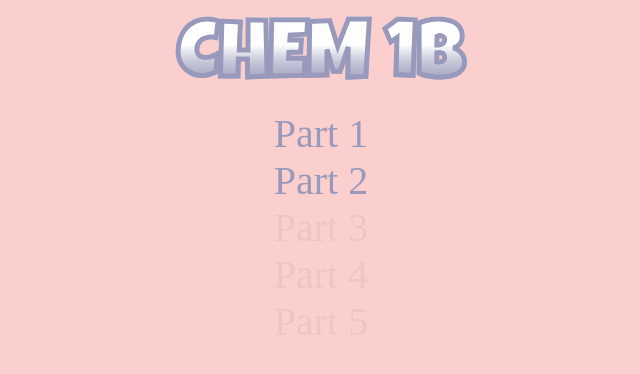
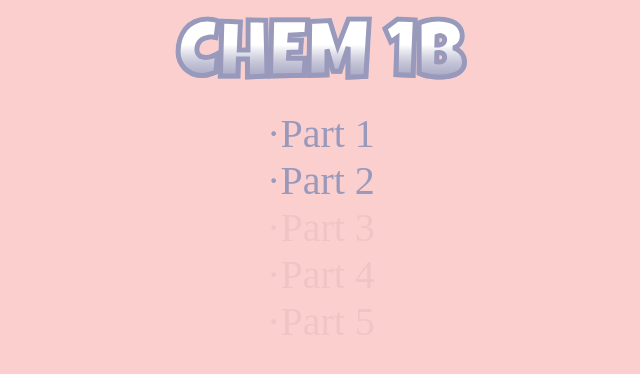
Before and after one commit to queviva/chem1b, a plain HTML site: page index.html in a window 1280 px wide. Shown: the whole page, without its empty margins (319-959 px from the left). Drawn offline with Linux system fonts and the light colour scheme.

Commit message:
adding middots

```diff
--- a/index.html
+++ b/index.html
@@ -83,12 +83,11 @@ a:active {
 <div class="holder">
 
 	    <div id="tit">CHEM 1B</div>
-		<a href="part1.html">Part 1</a><br>
-		<a href="part2.html">Part 2</a><br>
-		<span class="inact">Part 3</span><br>
-		<span class="inact">Part 4</span><br>
-		<span class="inact">Part 5</span><br>
-	</ul>
+		<a href="part1.html">&middot;Part 1</a><br>
+		<a href="part2.html">&middot;Part 2</a><br>
+		<span class="inact">&middot;Part 3</span><br>
+		<span class="inact">&middot;Part 4</span><br>
+		<span class="inact">&middot;Part 5</span><br>
 
 </div>
 </body>
```
